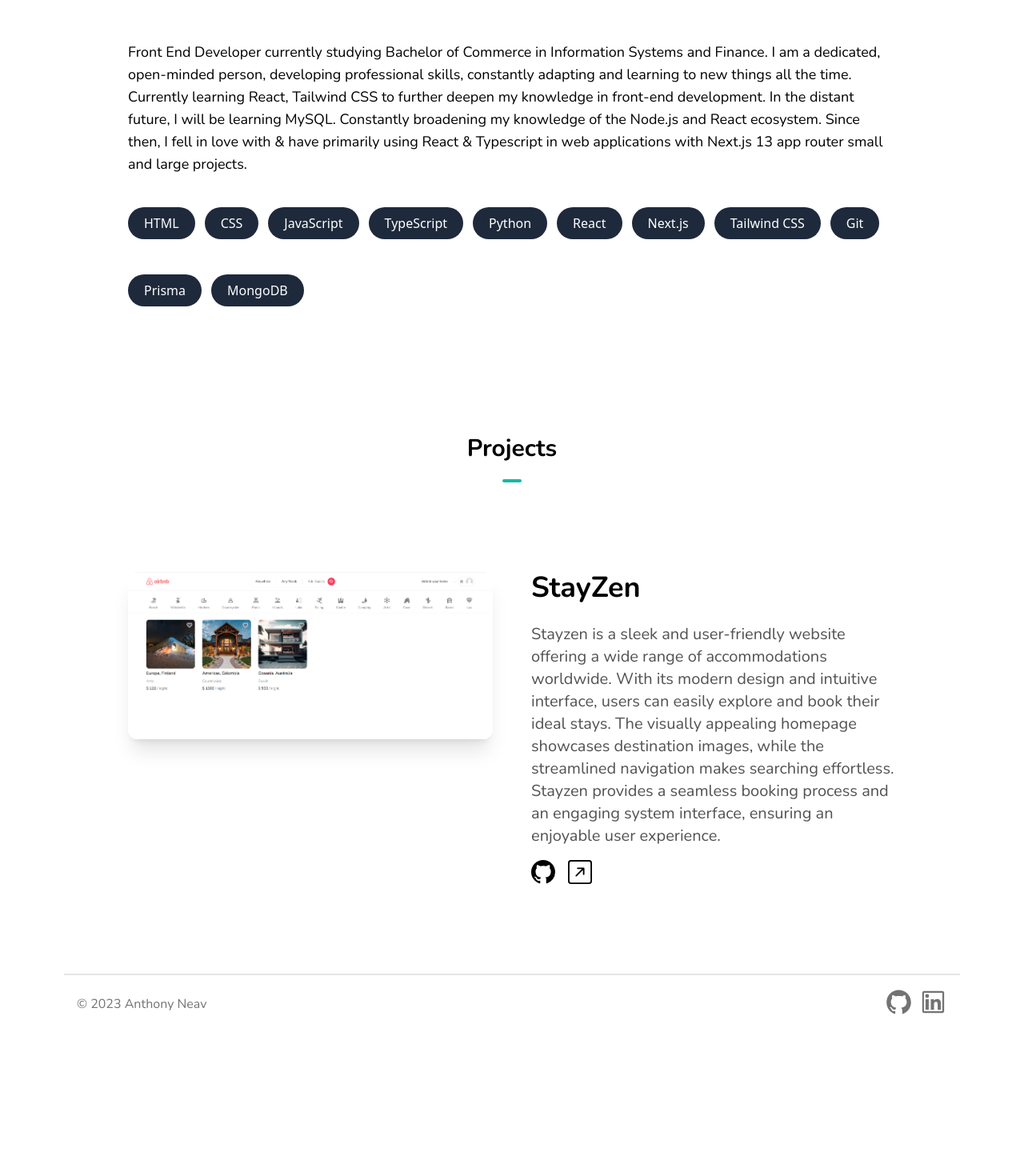
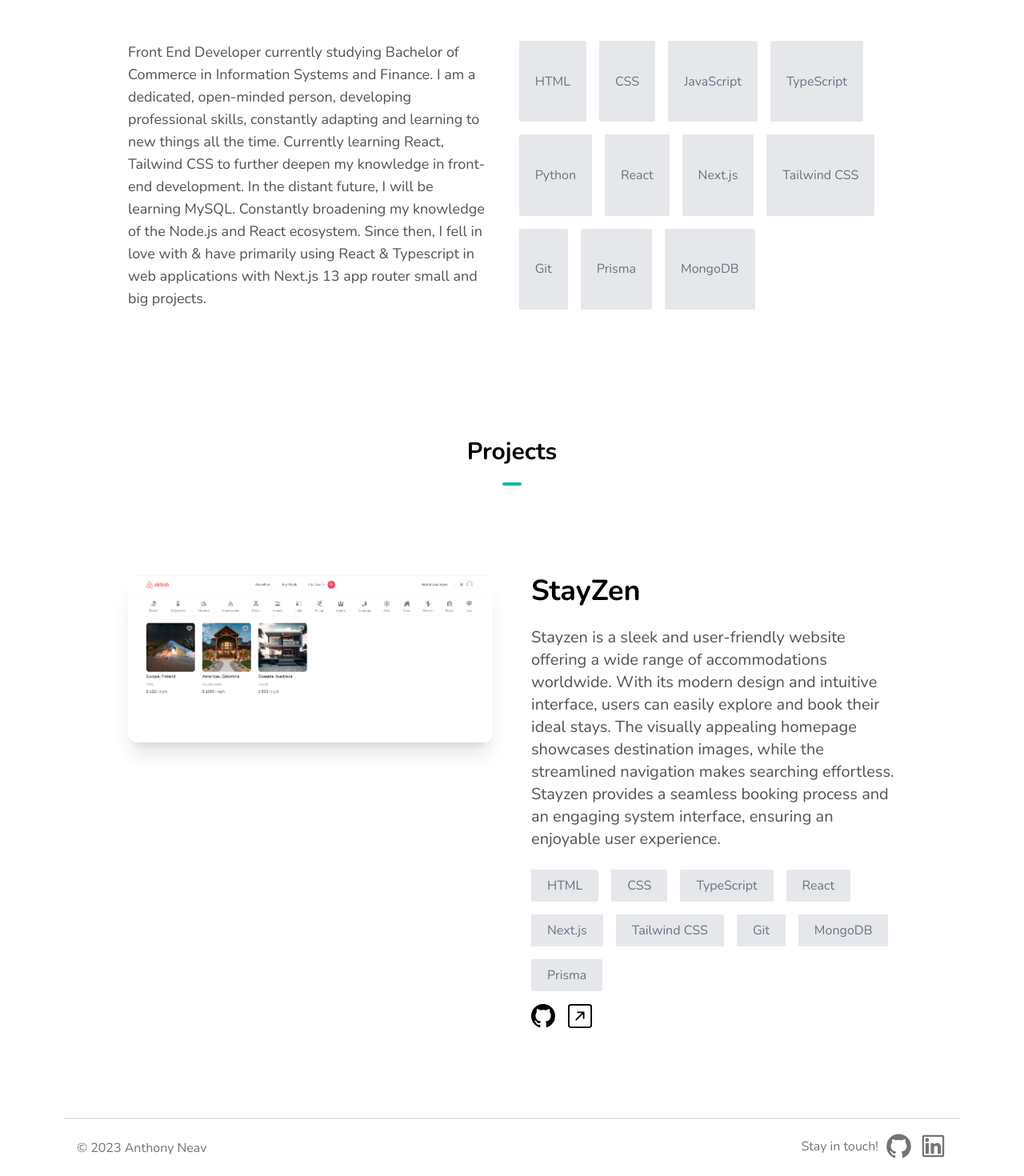
Before and after one commit to A-NV/PortfolioV2, a Next.js app: page / in a window 1280 px wide. Shown: the part 940-2410 px from the top of the page at 80% size. Before the commit the page ends 2230 px from the top, so only its background shows below. Built offline with nearby package versions, Linux system fonts and the light colour scheme.

Commit message:
end product

```diff
--- a/app/components/Text.tsx
+++ b/app/components/Text.tsx
@@ -11,7 +11,7 @@ const Text: React.FC<TextProps> = ({
 }) => {
   return (
     <div className={center ? "text-center" : "text-start"}>
-      <div className="font-normal mt-2 md:text-left md:text-lg">
+      <div className="text-xl mt-2 md:text-left md:text-lg text-neutral-600 dark:text-neutral-300">
         {text}
       </div>
     </div>
--- a/app/components/navbar/Logo.tsx
+++ b/app/components/navbar/Logo.tsx
@@ -1,8 +1,16 @@
+import { Link } from "react-scroll"
+
+
 const Logo = () => {
   return (
-    <div>
-      Logo
-    </div>
+    <div className="flex items-center justify-between py-3  md:block">
+    <Link
+      to="home">
+      <div className="container flex items-center space-x-2">
+        <h2 className="text-xl font-bold">Anthony Neav</h2>
+      </div>
+      </Link>
+      </div>
    );
 }
 
--- a/app/components/navbar/Switch.tsx
+++ b/app/components/navbar/Switch.tsx
@@ -21,7 +21,7 @@ const Switch = () => {
         >
           <RiSunLine
             size={25}
-            color="#06b6d4"
+            color="#fb923c"
           />
         </button>
       ) : (
--- a/app/components/sections/About.tsx
+++ b/app/components/sections/About.tsx
@@ -43,20 +43,22 @@ const AboutSection = () => {
       <div
         className="
           flex
-          max-lg:flex-col
-          md:flex-col
+          flex-col
+          space-y-20
+          lg:space-x-10
+          lg:space-y-0
+          lg:flex-row
         "
       >
         <div
           className="
-            flex
-            md:w-[100%]
+          md:w-[100%]
+          lg:w-[120%]
           "
         >
         <Text
-          center
           text="Front End Developer currently studying Bachelor of Commerce in Information Systems and Finance. I am a dedicated, open-minded person, developing professional skills, constantly adapting and learning to new things all the time. Currently learning React, Tailwind CSS to further deepen my knowledge in front-end development. In the distant future, I will be learning MySQL.
-          Constantly broadening my knowledge of the Node.js and React ecosystem. Since then, I fell in love with & have primarily using React & Typescript in web applications with Next.js 13 app router small and large projects.
+          Constantly broadening my knowledge of the Node.js and React ecosystem. Since then, I fell in love with & have primarily using React & Typescript in web applications with Next.js 13 app router small and big projects.
           "
         />
 
@@ -68,8 +70,9 @@ const AboutSection = () => {
         className="
           flex
           flex-wrap
-          md:justify-center-start
-          md:gap-1
+          justify-start
+          lg:justify-start
+          md:gap-2
         "
         >
 
@@ -79,17 +82,15 @@ const AboutSection = () => {
                 key={idx}
                 className="
                   flex
-                  bg-slate-800
-                  dark:bg-white
+                  bg-gray-200
                   px-5
                   py-2
                   mr-2
-                  mt-10
-                  text-white
-                  dark:text-black
-                  rounded-[25px]
-                  font-sans
+                  mt-2
+                  text-gray-500
+                  rounded-sm
                   items-center
+                  justify-center
                 "
               >
                 {items.skill}
--- a/app/components/sections/Footer.tsx
+++ b/app/components/sections/Footer.tsx
@@ -3,6 +3,7 @@ import {
   AiOutlineGithub,
   AiOutlineLinkedin,
 } from "react-icons/ai"
+import Text from "../Text";
 
 
 const Footer = () => {
@@ -23,6 +24,10 @@ const Footer = () => {
           © 2023 Anthony Neav<a href="/" className="hover:underline"></a>
         </div>
         <div className="flex flex-row items-center justify-center space-x-2 mb-1">
+          <div className="flex flex-row items-center justify-center space-x-1 text-neutral-500 dark:text-neutral-100">
+            Stay in touch! <a href="/" className="hover:underline"></a>
+          </div>
+
           <a href="https://github.com/A-NV" rel="noreferrer" target="_blank">
             <AiOutlineGithub
               className="hover:-translate-y-1 transition-transform cursor-pointer text-neutral-500 dark:text-neutral-100"
--- a/app/components/sections/Projects.tsx
+++ b/app/components/sections/Projects.tsx
@@ -9,6 +9,17 @@ import { BsGithub, BsArrowUpRightSquare } from "react-icons/bs"
 const projects = [
   {
     name: "StayZen",
+    skills: [
+      { skill: "HTML" },
+      { skill: "CSS" },
+      { skill: "TypeScript" },
+      { skill: "React" },
+      { skill: "Next.js" },
+      { skill: "Tailwind CSS" },
+      { skill: "Git" },
+      { skill: "MongoDB" },
+      { skill: "Prisma" },
+    ],
     description:
       "Stayzen is a sleek and user-friendly website offering a wide range of accommodations worldwide. With its modern design and intuitive interface, users can easily explore and book their ideal stays. The visually appealing homepage showcases destination images, while the streamlined navigation makes searching effortless. Stayzen provides a seamless booking process and an engaging system interface, ensuring an enjoyable user experience.",
     image: "/images/stayzen.png",
@@ -55,10 +66,44 @@ const Projects = () => {
                   </div>
                   <div className="mt-8 md:w-1/2">
                     <h1 className="text-4xl font-bold mb-6">{project.name}</h1>
-                    <p className="text-xl leading-7 mb-4 text-neutral-600 dark:text-neutral-400">
+                    <p className="text-xl leading-7 mb-4 text-neutral-600 dark:text-neutral-300">
                       {project.description}
                     </p>
-                    <div className="flex flex-row align-bottom space-x-4">
+                    <div
+                      className="
+                        flex
+                        flex-wrap
+                        justify-start
+                        lg:justify-start
+                        md:gap-2
+
+                      "
+                      >
+
+                        {project.skills.map((items, idx) => {
+                          return (
+                            <div
+                              key={idx}
+                              className="
+                                flex
+                                bg-gray-200
+                                px-5
+                                py-2
+                                mr-2
+                                mt-2
+                                text-gray-500
+                                rounded-sm
+                                items-center
+                                justify-center
+                              "
+                            >
+                              {items.skill}
+                            </div>
+                          )
+                        })}
+                      </div>
+
+                    <div className="flex flex-row align-bottom space-x-4 mt-4">
                       <Link href={project.github} target="_blank">
                         <BsGithub
                           size={30}
--- a/app/page.tsx
+++ b/app/page.tsx
@@ -1,6 +1,5 @@
 import Container from "./components/Container"
 import About from "./components/sections/About"
-import Footer from "./components/sections/Footer"
 import HeroSection from "./components/sections/HeroSection"
 import Projects from "./components/sections/Projects"
 
```
